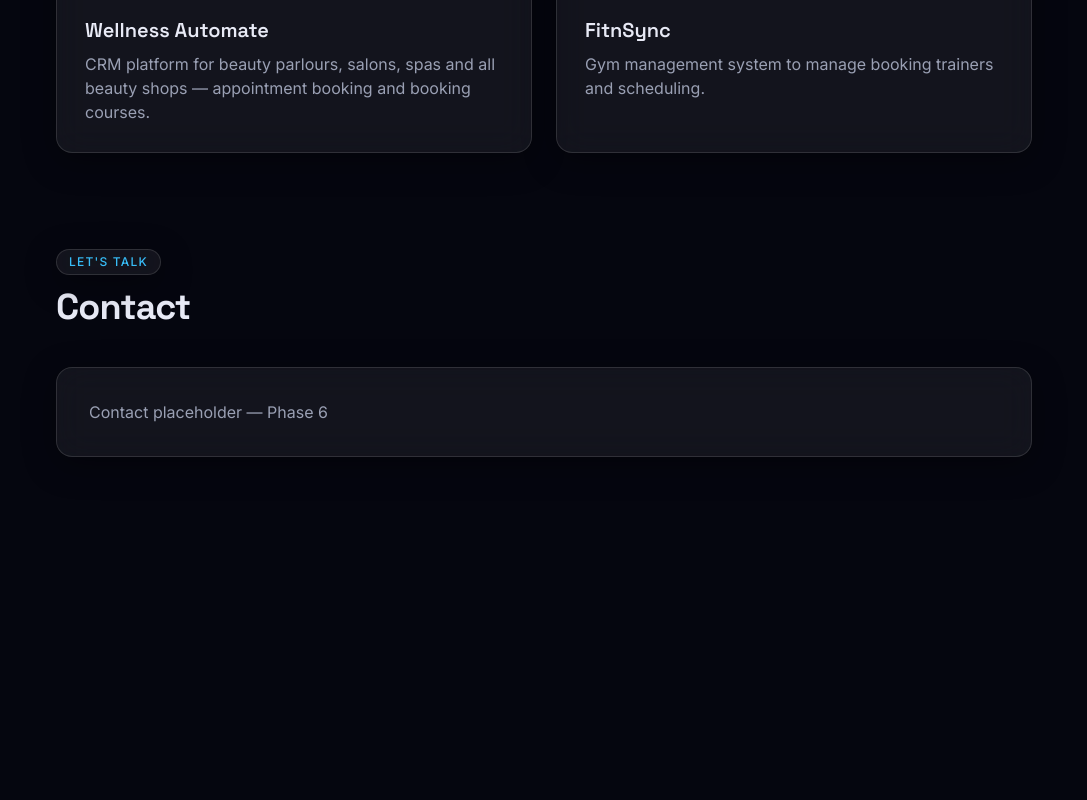
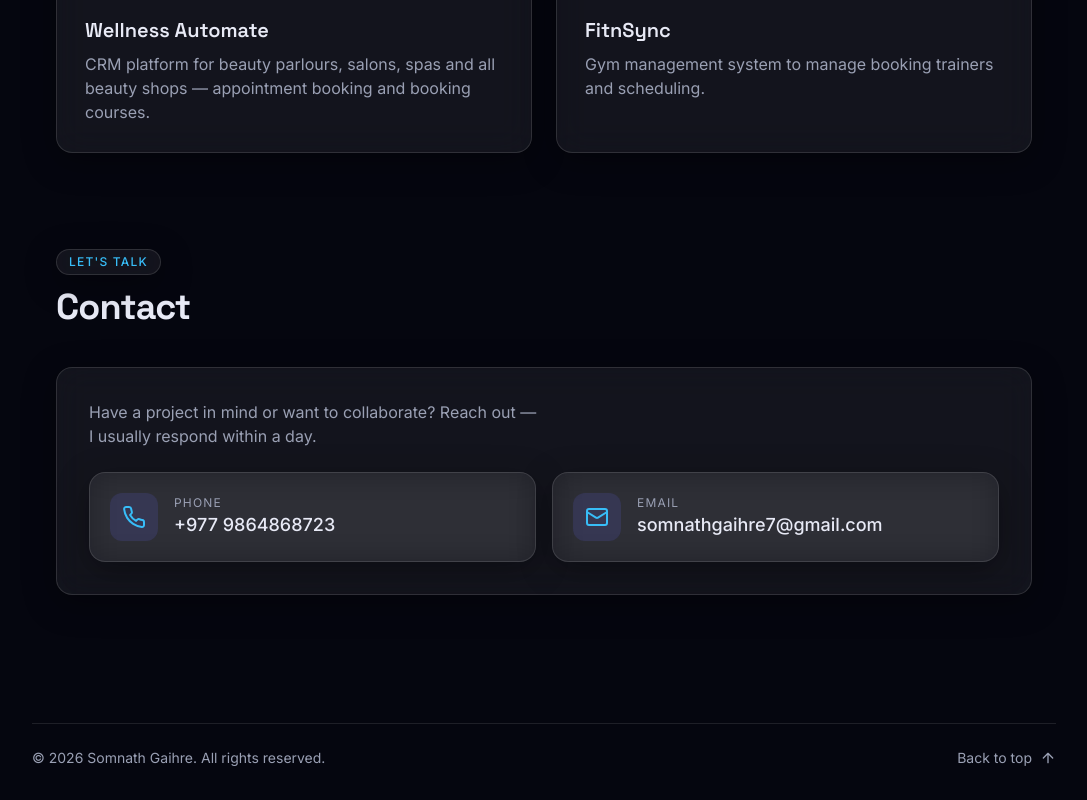
Before and after one commit to somnathgaihre7/portfolio_somnath, a Next.js app: page / in a window 1280 px wide. Shown: the part 2424-3224 px from the top of the page, without its empty margins (96-1183 px from the left). Before the commit the page ends 2993 px from the top, so only its background shows below. Built offline with nearby package versions, Linux system fonts and the light colour scheme.

Commit message:
Phase 6: add contact section and footer

```diff
--- a/src/app/page.tsx
+++ b/src/app/page.tsx
@@ -1,5 +1,7 @@
 import Background from "@/components/Background";
+import Contact from "@/components/Contact";
 import Experience from "@/components/Experience";
+import Footer from "@/components/Footer";
 import Hero from "@/components/Hero";
 import Navbar from "@/components/Navbar";
 import Section from "@/components/Section";
@@ -23,11 +25,10 @@ export default function Home() {
           <Work />
         </Section>
         <Section id="contact" badge="Let's talk" title="Contact">
-          <div className="glass rounded-2xl p-8 text-muted">
-            Contact placeholder — Phase 6
-          </div>
+          <Contact />
         </Section>
       </main>
+      <Footer />
     </>
   );
 }
--- /dev/null
+++ b/src/components/Contact.tsx
@@ -0,0 +1,85 @@
+"use client";
+
+import { motion } from "motion/react";
+
+const contactItems = [
+  {
+    label: "Phone",
+    value: "+977 9864868723",
+    href: "tel:+9779864868723",
+    icon: (
+      <svg
+        viewBox="0 0 24 24"
+        fill="none"
+        stroke="currentColor"
+        strokeWidth="2"
+        strokeLinecap="round"
+        strokeLinejoin="round"
+        className="h-6 w-6"
+      >
+        <path d="M22 16.92v3a2 2 0 0 1-2.18 2 19.79 19.79 0 0 1-8.63-3.07 19.5 19.5 0 0 1-6-6 19.79 19.79 0 0 1-3.07-8.67A2 2 0 0 1 4.11 2h3a2 2 0 0 1 2 1.72c.127.96.361 1.903.7 2.81a2 2 0 0 1-.45 2.11L8.09 9.91a16 16 0 0 0 6 6l1.27-1.27a2 2 0 0 1 2.11-.45c.907.339 1.85.573 2.81.7A2 2 0 0 1 22 16.92z" />
+      </svg>
+    ),
+  },
+  {
+    label: "Email",
+    value: "somnathgaihre7@gmail.com",
+    href: "mailto:somnathgaihre7@gmail.com",
+    icon: (
+      <svg
+        viewBox="0 0 24 24"
+        fill="none"
+        stroke="currentColor"
+        strokeWidth="2"
+        strokeLinecap="round"
+        strokeLinejoin="round"
+        className="h-6 w-6"
+      >
+        <rect width="20" height="16" x="2" y="4" rx="2" />
+        <path d="m22 7-8.97 5.7a1.94 1.94 0 0 1-2.06 0L2 7" />
+      </svg>
+    ),
+  },
+];
+
+export default function Contact() {
+  return (
+    <motion.div
+      initial={{ opacity: 0, y: 24 }}
+      whileInView={{ opacity: 1, y: 0 }}
+      viewport={{ once: true, margin: "-80px" }}
+      transition={{ duration: 0.6, ease: "easeOut" }}
+      className="glass rounded-2xl p-6 sm:p-8"
+    >
+      <p className="max-w-md text-muted">
+        Have a project in mind or want to collaborate? Reach out — I usually
+        respond within a day.
+      </p>
+      <div className="mt-6 grid gap-4 sm:grid-cols-2">
+        {contactItems.map((item, index) => (
+          <motion.a
+            key={item.label}
+            href={item.href}
+            initial={{ opacity: 0, y: 16 }}
+            whileInView={{ opacity: 1, y: 0 }}
+            viewport={{ once: true, margin: "-80px" }}
+            transition={{ duration: 0.5, ease: "easeOut", delay: index * 0.12 }}
+            className="glass glass-hover flex items-center gap-4 rounded-2xl p-5"
+          >
+            <span className="flex h-12 w-12 shrink-0 items-center justify-center rounded-xl bg-accent/15 text-accent-2">
+              {item.icon}
+            </span>
+            <span className="min-w-0">
+              <span className="block text-xs uppercase tracking-widest text-muted">
+                {item.label}
+              </span>
+              <span className="block truncate font-medium sm:text-lg">
+                {item.value}
+              </span>
+            </span>
+          </motion.a>
+        ))}
+      </div>
+    </motion.div>
+  );
+}
--- /dev/null
+++ b/src/components/Footer.tsx
@@ -0,0 +1,28 @@
+export default function Footer() {
+  return (
+    <footer className="px-6 pb-8 pt-4">
+      <div className="mx-auto flex w-full max-w-5xl flex-col items-center justify-between gap-4 border-t border-white/10 pt-6 sm:flex-row">
+        <p className="text-sm text-muted">
+          © 2026 Somnath Gaihre. All rights reserved.
+        </p>
+        <a
+          href="#hero"
+          className="flex items-center gap-2 text-sm text-muted transition-colors hover:text-foreground"
+        >
+          Back to top
+          <svg
+            viewBox="0 0 24 24"
+            fill="none"
+            stroke="currentColor"
+            strokeWidth="2"
+            strokeLinecap="round"
+            strokeLinejoin="round"
+            className="h-4 w-4"
+          >
+            <path d="M12 19V5M5 12l7-7 7 7" />
+          </svg>
+        </a>
+      </div>
+    </footer>
+  );
+}
```
